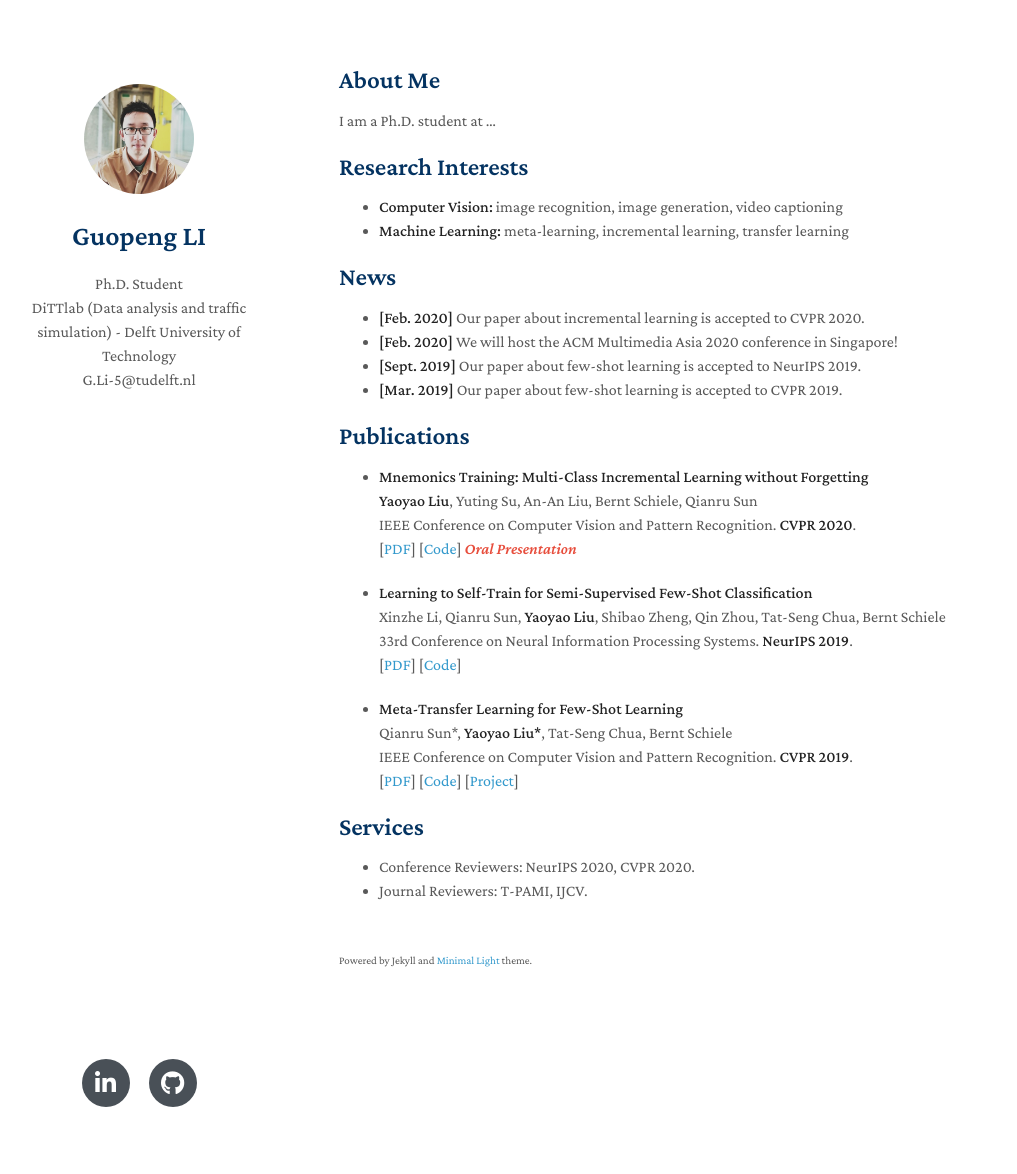
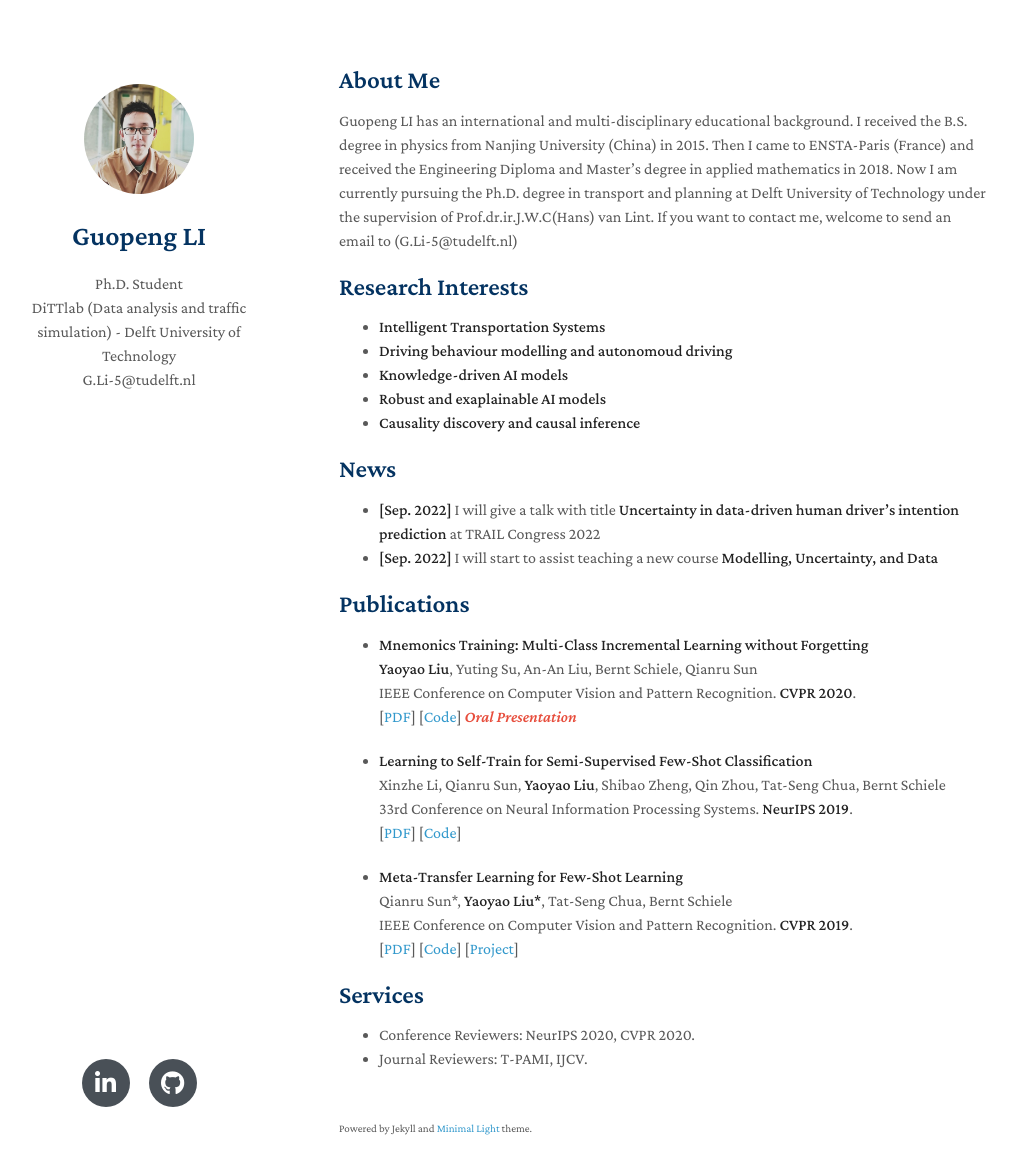
Before and after one commit to RomainLITUD/romainlitud.github.io, a Jekyll site: the page built from index.md, in a window 1280 px wide and 1209 px high. Shown: the top 1174 px of the window, without its empty margins (131-1148 px from the left). Built offline with Jekyll 4.4.1, drawn with Linux system fonts in a browser that asks for light colours; nearby versions of some CDN libraries; a style sheet for code colours, icons or effects is not loaded; our own code applies the rules of GitHub Pages for plain Markdown files.

Commit message:
Update index.md

```diff
--- a/index.md
+++ b/index.md
@@ -4,19 +4,19 @@ layout: homepage
 
 ## About Me
 
-I am a Ph.D. student at ...
+Guopeng LI has an international and multi-disciplinary educational background. I received the B.S. degree in physics from Nanjing University (China) in 2015. Then I came to ENSTA-Paris (France) and received the Engineering Diploma and Master's degree in applied mathematics in 2018. Now I am currently pursuing the Ph.D. degree in transport and planning at Delft University of Technology under the supervision of Prof.dr.ir.J.W.C(Hans) van Lint. If you want to contact me, welcome to send an email to (G.Li-5@tudelft.nl)
 
 ## Research Interests
 
-- **Computer Vision:** image recognition, image generation, video captioning
-- **Machine Learning:** meta-learning, incremental learning, transfer learning
+- **Intelligent Transportation Systems**
+- **Driving behaviour modelling and autonomoud driving**
+- **Knowledge-driven AI models**
+- **Robust and exaplainable AI models**
+- **Causality discovery and causal inference**
 
 ## News
-
-- **[Feb. 2020]** Our paper about incremental learning is accepted to CVPR 2020.
-- **[Feb. 2020]** We will host the ACM Multimedia Asia 2020 conference in Singapore!
-- **[Sept. 2019]** Our paper about few-shot learning is accepted to NeurIPS 2019.
-- **[Mar. 2019]** Our paper about few-shot learning is accepted to CVPR 2019.
+- **[Sep. 2022]** I will give a talk with title **Uncertainty in data-driven human driver's intention prediction** at TRAIL Congress 2022
+- **[Sep. 2022]** I will start to assist teaching a new course **Modelling, Uncertainty, and Data**
 
 ## Publications
 
```
